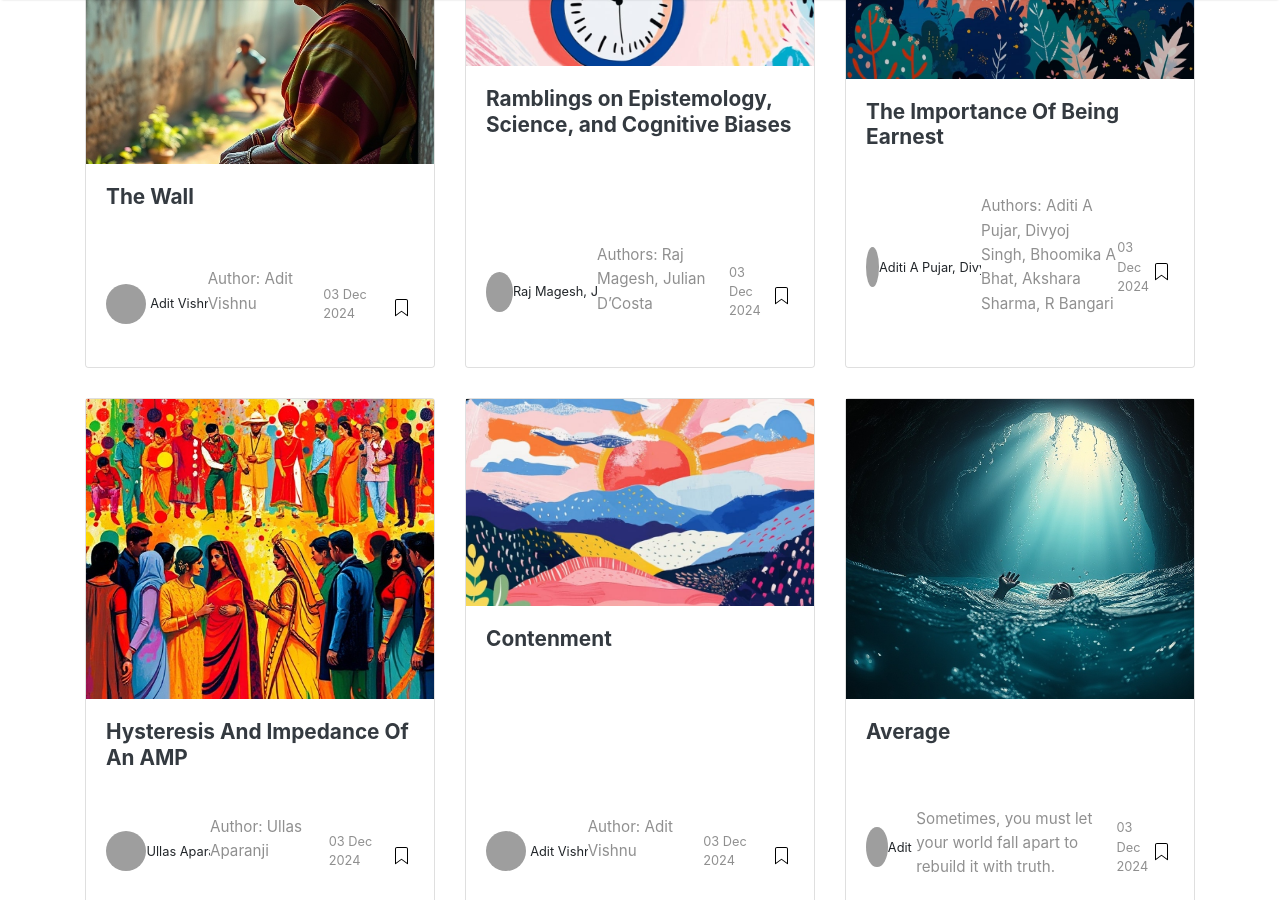
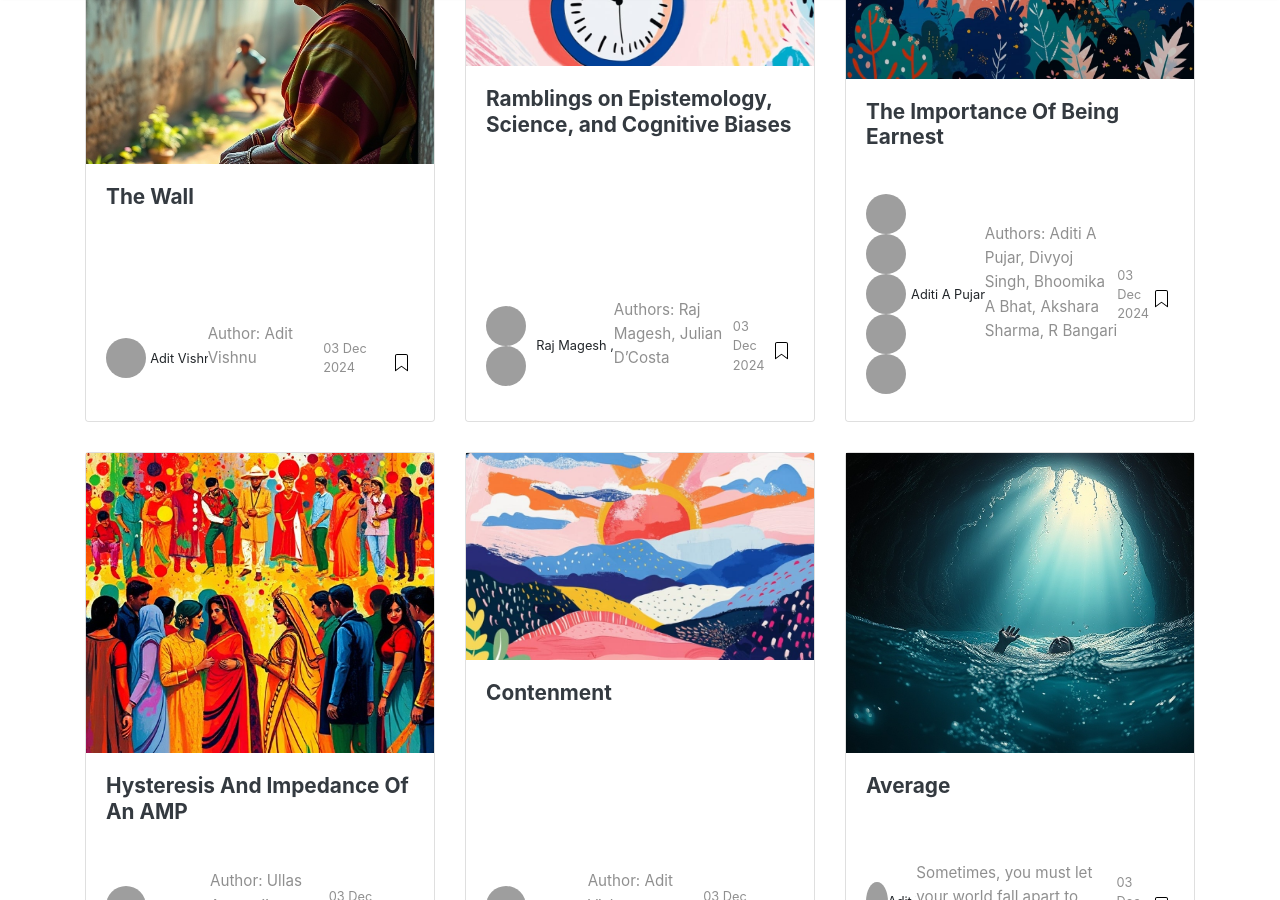
Before and after one commit to Quarks-IISc/blog, a Jekyll site: the page built from index.html, in a window 1280 px wide and 900 px high, scrolled down 1329 px. Built offline with Jekyll 4.4.1, drawn with Linux system fonts in a browser that asks for light colours; nearby versions of some CDN libraries; the list of posts is cut into pages by our own code; grey boxes are pictures that could not be loaded.

Commit message:
Fixing multiples names

```diff
--- a/_includes/postbox.html
+++ b/_includes/postbox.html
@@ -1,5 +1,6 @@
 <!-- begin post -->
-{% assign author = site.authors[post.author] %}
+{% assign authors = post.authors | default: post.author %}
+{% assign authors_list = authors | split: ',' %}
 
 <div class="col-lg-4 col-md-6 mb-30px card-group">
     <div class="card h-100">
@@ -21,17 +22,28 @@
         </div>
         <div class="card-footer bg-white">
             <div class="wrapfooter">
-                {% if post.author %}
+                {% if authors_list.size > 0 %}
                     <span class="meta-footer-thumb">
-                        {% assign author_avatar = site.authors[post.author].avatar %}
-                        {% if author_avatar %}
-                            <img class="author-thumb" src="{{ site.baseurl }}/{{ author_avatar }}" alt="{{ post.author }}">
-                        {% else %}
-                            <img class="author-thumb" src="https://www.gravatar.com/avatar/{{ post.author | downcase | slugify }}?s=250&d=mm&r=x" alt="{{ post.author }}">
-                        {% endif %}
+                        {% for author in authors_list %}
+                            {% assign author = author | strip %}
+                            {% assign author_data = site.authors[author] %}
+                            {% if author_data and author_data.avatar %}
+                                <img class="author-thumb" src="{{ site.baseurl }}/{{ author_data.avatar }}" alt="{{ author }}">
+                            {% else %}
+                                <img class="author-thumb" src="https://www.gravatar.com/avatar/{{ author | downcase | slugify }}?s=250&d=mm&r=x" alt="{{ author }}">
+                            {% endif %}
+                        {% endfor %}
                     </span>
                     <span class="author-meta">
-                        <span class="post-name">{{ post.author }}</span><br/>
+                        <span class="post-name">
+                            {% for author in authors_list %}
+                                {% if forloop.first %}
+                                    {{ author | strip }}
+                                {% else %}
+                                    , {{ author | strip }}
+                                {% endif %}
+                            {% endfor %}
+                        </span><br/>
                     </span>
                 {% else %}
                     <span class="author-meta">
```
